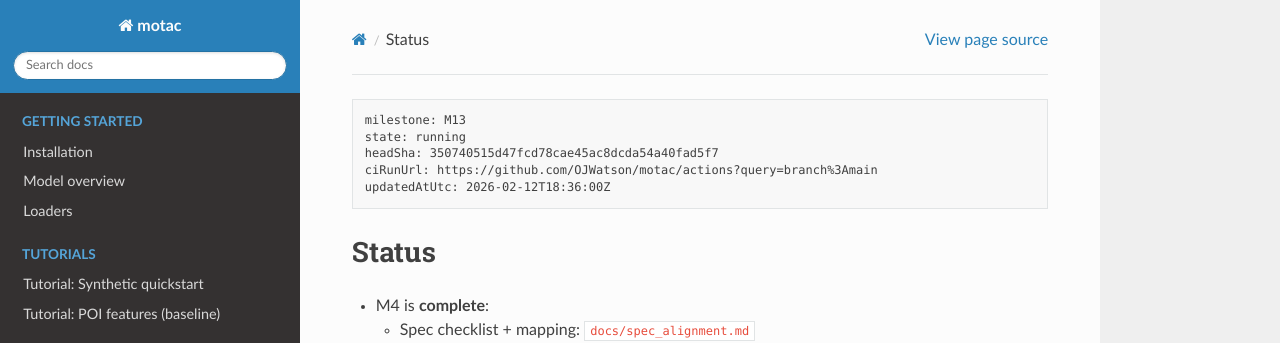
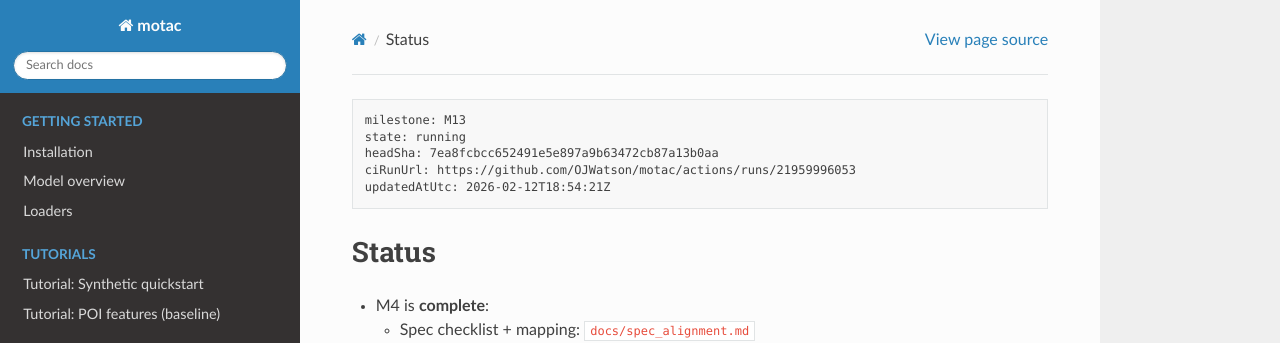
Before and after one commit to OJWatson/motac, a Sphinx documentation site: the page built from docs/STATUS.md, in a window 1280 px wide and 900 px high. Shown: the top 343 px of the window. Built offline with Sphinx 7.4.7 and the Read the Docs theme 3.1.0, drawn with Linux system fonts in a browser that asks for light colours; some of the changed text lies outside the part shown.

Commit message:
docs: update STATUS/WORKLOG for M13 mark contract

````diff
--- a/docs/STATUS.md
+++ b/docs/STATUS.md
@@ -1,9 +1,9 @@
 ```pm-status
 milestone: M13
 state: running
-headSha: 350740515d47fcd78cae45ac8dcda54a40fad5f7
-ciRunUrl: https://github.com/OJWatson/motac/actions?query=branch%3Amain
-updatedAtUtc: 2026-02-12T18:36:00Z
+headSha: 7ea8fcbcc652491e5e897a9b63472cb87a13b0aa
+ciRunUrl: https://github.com/OJWatson/motac/actions/runs/21959996053
+updatedAtUtc: 2026-02-12T18:54:21Z
 ```
 
 ## Status
````
Also changed, not shown: other parts of docs/STATUS.md (+1 -1 lines), docs/WORKLOG.md (+1 -0 lines).
